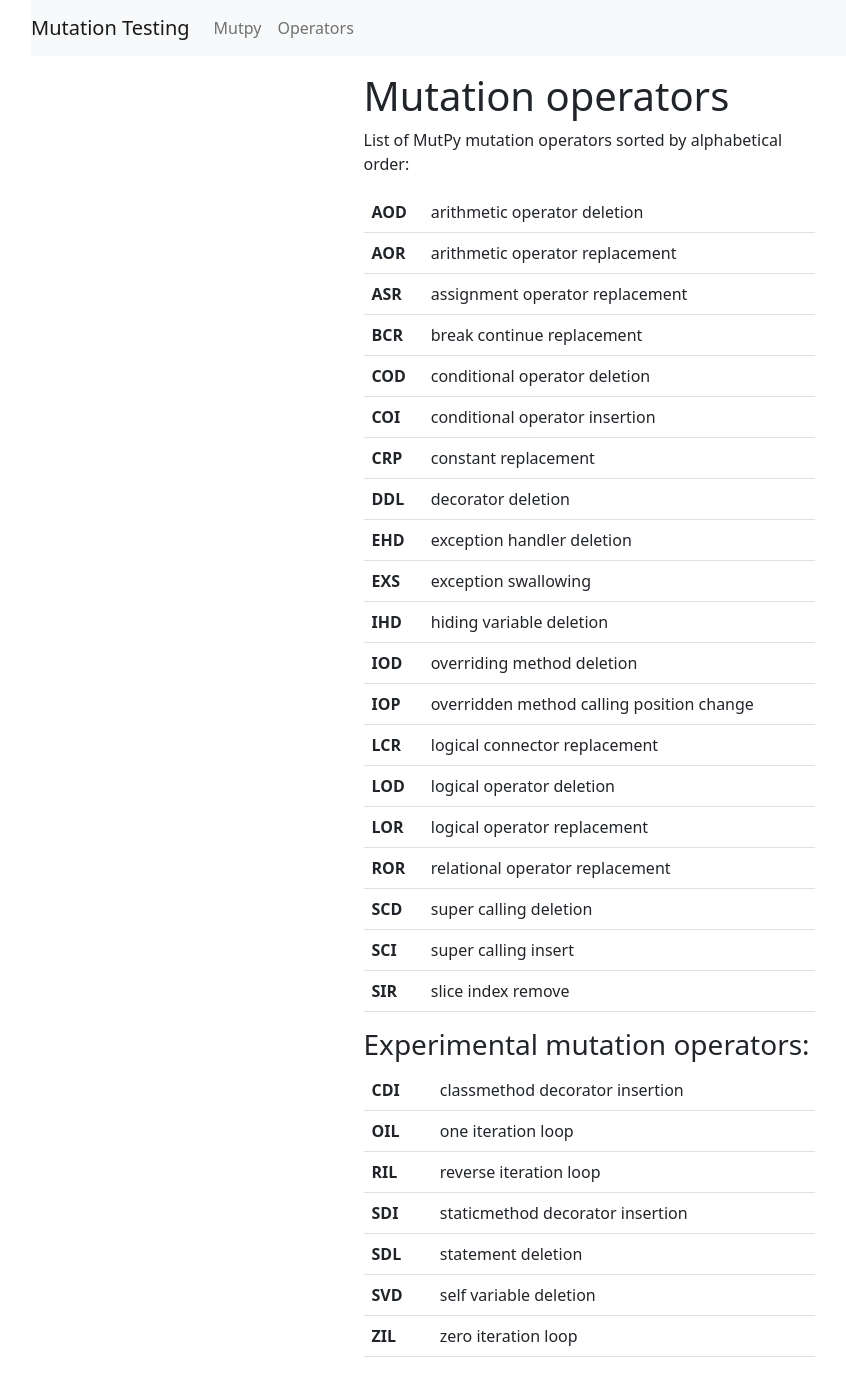
After one commit to greyngs/MutPyOnline, a Flask app: page /operators in a window 1280 px wide. The commit adds this page. Shown: the whole page, without its empty margins (51-897 px from the left). Run offline with Flask 2, Linux system fonts and the light colour scheme.

Commit message:
operatos info

```diff
--- a/app.py
+++ b/app.py
@@ -9,5 +9,9 @@ def home():
     else:
        return render_template("home.html")
 
+@app.route("/operators")
+def operators():
+    return render_template("operators.html")
+
 if __name__=="__main__":
     app.run()
--- a/templates/base.html
+++ b/templates/base.html
@@ -17,6 +17,7 @@
             <div class="collapse navbar-collapse" id="navbarNavAltMarkup">
               <div class="navbar-nav">
                 <a class="nav-item nav-link" href="https://github.com/mutpy/mutpy" target="_blank">Mutpy</a>
+                <a class="nav-item nav-link" href="{{ url_for('operators') }}">Operators</a>
               </div>
             </div>
         </nav>
--- /dev/null
+++ b/templates/operators.html
@@ -0,0 +1,138 @@
+{% extends "base.html" %}
+{% block title %}Mutation Testing{% endblock %}
+{% block content %}
+<div class="container mt-3">
+    <div class="row">
+        <div class="col">
+        </div>
+        <div class="col-5">
+            <div class="mb-3">
+                <h1>Mutation operators</h1>
+                <p>List of MutPy mutation operators sorted by alphabetical order:</p>
+
+                <table class="table">
+                    <tbody>
+                    <tr>
+                        <th scope="row">AOD</th>
+                        <td>arithmetic operator deletion</td>
+                    </tr>
+                    <tr>
+                        <th scope="row">AOR</th>
+                        <td>arithmetic operator replacement</td>
+                    </tr>
+                    <tr>
+                        <th scope="row">ASR</th>
+                        <td>assignment operator replacement</td>
+                    </tr>
+                    <tr>
+                        <th scope="row">BCR</th>
+                        <td>break continue replacement</td>
+                    </tr>
+                    <tr>
+                        <th scope="row">COD</th>
+                        <td>conditional operator deletion</td>
+                    </tr>
+                    <tr>
+                        <th scope="row">COI</th>
+                        <td>conditional operator insertion</td>
+                    </tr>
+                    <tr>
+                        <th scope="row">CRP</th>
+                        <td>constant replacement</td>
+                    </tr>
+                    <tr>
+                        <th scope="row">DDL</th>
+                        <td>decorator deletion</td>
+                    </tr>
+                    <tr>
+                        <th scope="row">EHD</th>
+                        <td>exception handler deletion</td>
+                    </tr>
+                    <tr>
+                        <th scope="row">EXS</th>
+                        <td>exception swallowing</td>
+                    </tr>
+                    <tr>
+                        <th scope="row">IHD</th>
+                        <td>hiding variable deletion</td>
+                    </tr>
+                    <tr>
+                        <th scope="row">IOD</th>
+                        <td>overriding method deletion</td>
+                    </tr>
+                    <tr>
+                        <th scope="row">IOP</th>
+                        <td>overridden method calling position change</td>
+                    </tr>
+                    <tr>
+                        <th scope="row">LCR</th>
+                        <td>logical connector replacement</td>
+                    </tr>
+                    <tr>
+                        <th scope="row">LOD</th>
+                        <td>logical operator deletion</td>
+                    </tr>
+                    <tr>
+                        <th scope="row">LOR</th>
+                        <td>logical operator replacement</td>
+                    </tr>
+                    <tr>
+                        <th scope="row">ROR</th>
+                        <td>relational operator replacement</td>
+                    </tr>
+                    <tr>
+                        <th scope="row">SCD</th>
+                        <td>super calling deletion</td>
+                    </tr>
+                    <tr>
+                        <th scope="row">SCI</th>
+                        <td>super calling insert</td>
+                    </tr>
+                    <tr>
+                        <th scope="row">SIR</th>
+                        <td>slice index remove</td>
+                    </tr>
+                    </tbody>
+                </table>
+
+                <h3>Experimental mutation operators:</h3>
+
+                <table class="table">
+                    <tbody>
+                    <tr>
+                        <th scope="row">CDI</th>
+                        <td>classmethod decorator insertion</td>
+                    </tr>
+                    <tr>
+                        <th scope="row">OIL</th>
+                        <td>one iteration loop</td>
+                    </tr>
+                    <tr>
+                        <th scope="row">RIL</th>
+                        <td>reverse iteration loop</td>
+                    </tr>
+                    <tr>
+                        <th scope="row">SDI</th>
+                        <td>staticmethod decorator insertion</td>
+                    </tr>
+                    <tr>
+                        <th scope="row">SDL</th>
+                        <td>statement deletion</td>
+                    </tr>
+                    <tr>
+                        <th scope="row">SVD</th>
+                        <td>self variable deletion</td>
+                    </tr>
+                    <tr>
+                        <th scope="row">ZIL</th>
+                        <td>zero iteration loop</td>
+                    </tr>
+                    </tbody>
+                </table>
+            </div>
+        </div>
+        <div class="col">
+        </div>
+    </div>
+</div>
+{% endblock %}
```
